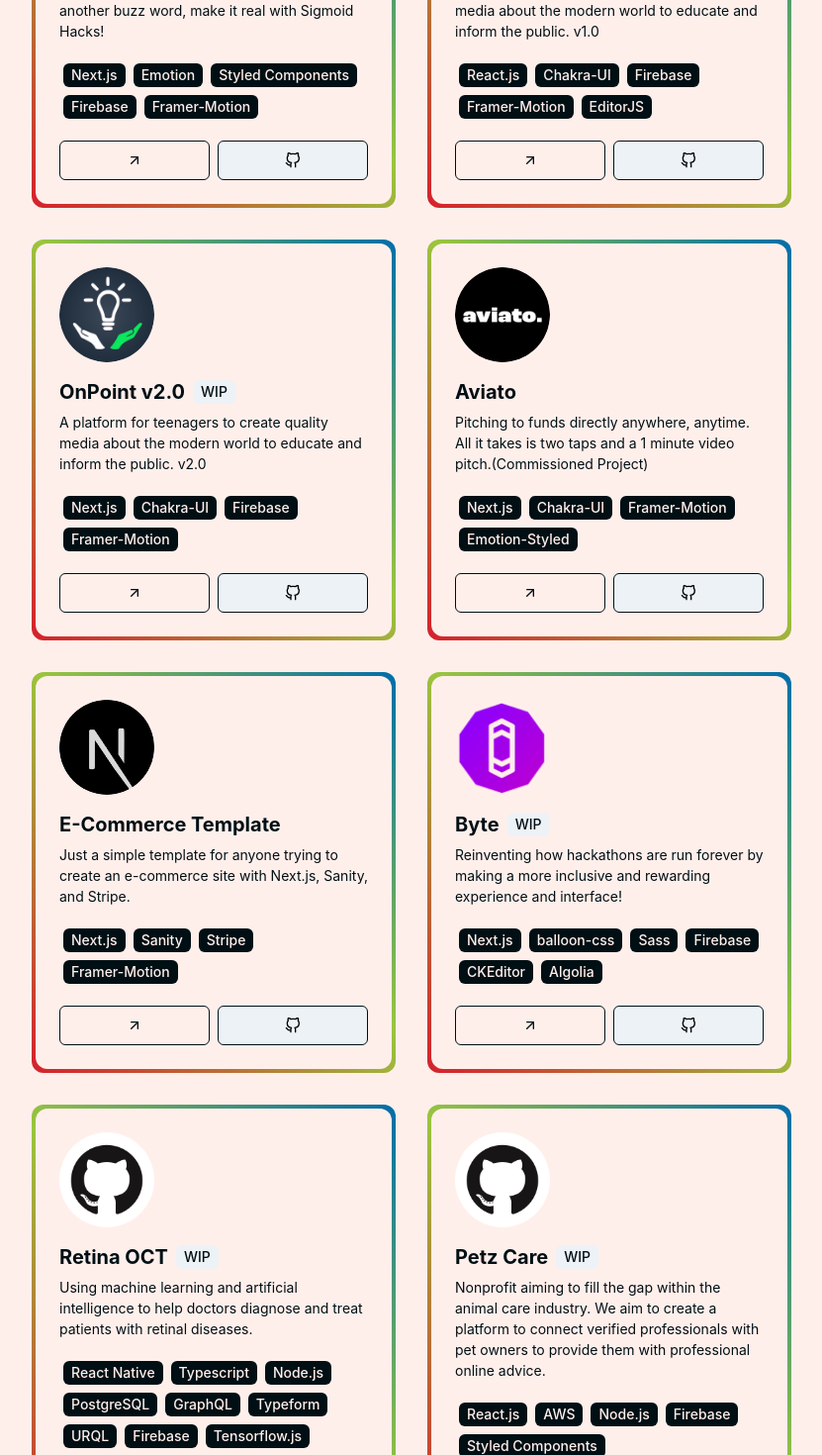
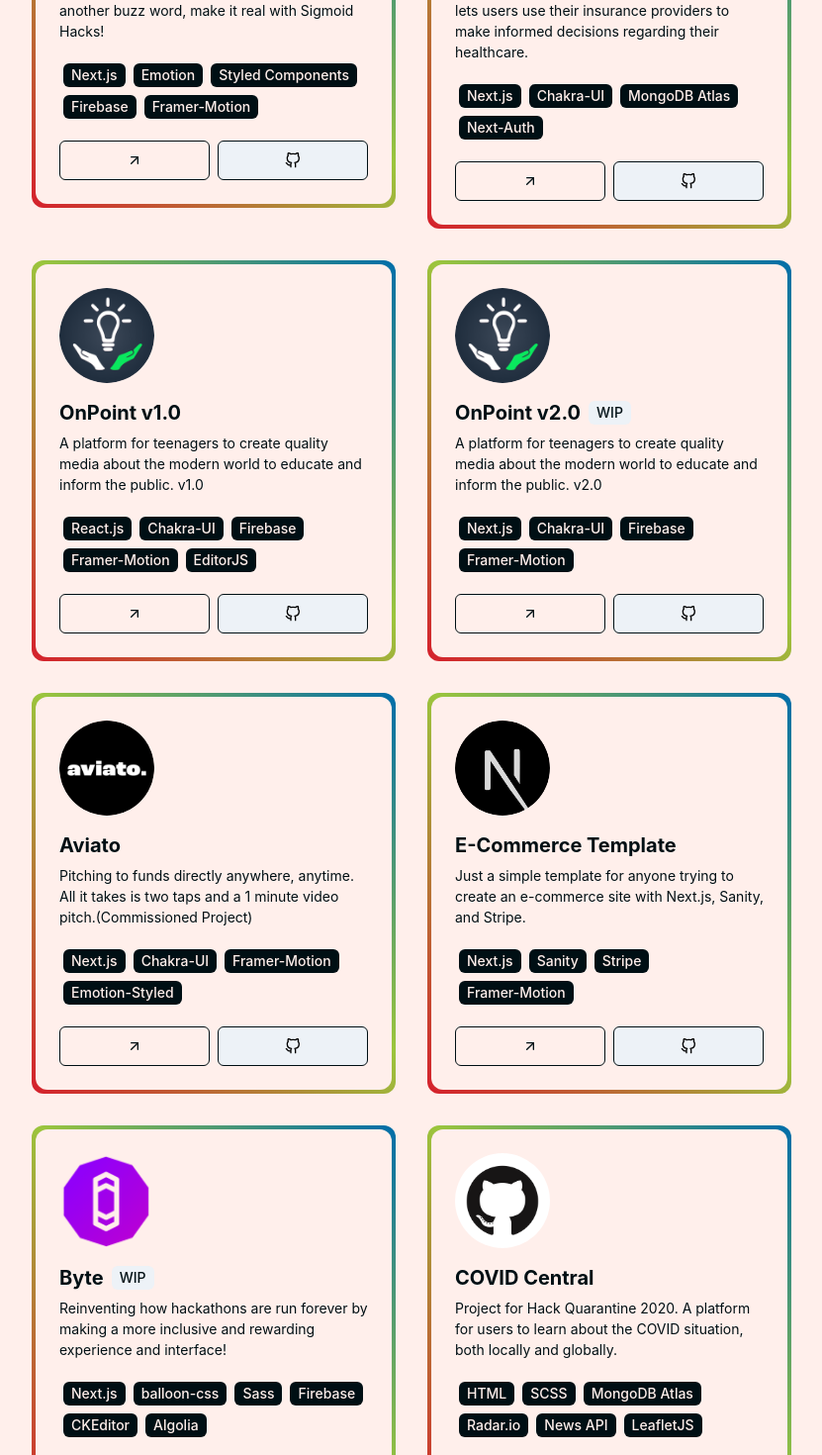
Before and after one commit to aditya1rawat/portfolio, a Next.js app: page /projects in a window 1280 px wide. Shown: the part 920-2390 px from the top of the page at 99% size, without its empty margins (224-1055 px from the left). Built offline with nearby package versions, Linux system fonts and the light colour scheme.

Commit message:
added insure-med

```diff
--- a/components/Projects/ProjectList/ProjectCard.tsx
+++ b/components/Projects/ProjectList/ProjectCard.tsx
@@ -30,6 +30,7 @@
 	text: string;
 	techArray: Array<string>;
 	wip: boolean;
+	deprecated: boolean;
 	live: string;
 	github: string;
 }
@@ -78,6 +79,11 @@
 								{props.wip ? (
 									<Tag size='md'>
 										<TagLabel>WIP</TagLabel>
+									</Tag>
+								) : null}
+								{props.deprecated ? (
+									<Tag size='md'>
+										<TagLabel>Deprecated</TagLabel>
 									</Tag>
 								) : null}
 							</Stack>
--- a/components/Projects/ProjectList/index.tsx
+++ b/components/Projects/ProjectList/index.tsx
@@ -43,6 +43,20 @@
 			wip: false,
 			live: 'https://sigmoidhackssite-oku05ryjt-aditya1rawat.vercel.app',
 			github: 'https://github.com/SigmoidHacks/site'
+		},
+		{
+			image: '/assets/images/worklogos/insuremed.png',
+			title: 'Insure-Med',
+			text: 'Project for HackOC 2023. Web application that lets users use their insurance providers to make informed decisions regarding their healthcare.',
+			tech: [
+				'Next.js',
+				'Chakra-UI',
+				'MongoDB Atlas',
+				'Next-Auth'
+			],
+			wip: false,
+			live: 'https://insure-med.vercel.app/',
+			github: 'https://github.com/aditya1rawat/Hack-Quarantine-2020-Project'
 		},
 		{
 			image: '/assets/images/worklogos/onpointlogo.png',
@@ -105,40 +119,20 @@
 		},
 		{
 			image: '/assets/images/worklogos/github.png',
-			title: 'Retina OCT',
-			text: 'Using machine learning and artificial intelligence to help doctors diagnose and treat patients with retinal diseases.',
+			title: 'COVID Central',
+			text: 'Project for Hack Quarantine 2020. A platform for users to learn about the COVID situation, both locally and globally.',
 			tech: [
-				'React Native',
-				'Typescript',
-				'Node.js',
-				'PostgreSQL',
-				'GraphQL',
-				'Typeform',
-				'URQL',
-				'Firebase',
-				'Tensorflow.js',
-				'Expo'
+				'HTML',
+				'SCSS',
+				'MongoDB Atlas',
+				'Radar.io',
+				'News API',
+				'LeafletJS'
 			],
-			wip: true,
-			live: '',
-			github: 'https://github.com/retinaoct'
+			wip: false,
+			live: 'https://covidcentral.netlify.com/',
+			github: 'https://github.com/aditya1rawat/Hack-Quarantine-2020-Project'
 		},
-		{
-			image: '/assets/images/worklogos/github.png',
-			title: 'Petz Care',
-			text: 'Nonprofit aiming to fill the gap within the animal care industry. We aim to create a platform to connect verified professionals with pet owners to provide them with professional online advice.',
-			tech: [
-				'React.js',
-				'AWS',
-				'Node.js',
-				'Firebase',
-				'Styled Components'
-			],
-			wip: true,
-			live: '',
-			github: ''
-		},
-
 		{
 			image: '/assets/images/worklogos/github.png',
 			title: 'Carbon (E)missions',
@@ -163,6 +157,41 @@
 			wip: false,
 			live: 'https://covidcentral.netlify.com/',
 			github: 'https://github.com/aditya1rawat/Hack-Quarantine-2020-Project'
+		},
+		{
+			image: '/assets/images/worklogos/github.png',
+			title: 'Retina OCT',
+			text: 'Using machine learning and artificial intelligence to help doctors diagnose and treat patients with retinal diseases.',
+			tech: [
+				'React Native',
+				'Typescript',
+				'Node.js',
+				'PostgreSQL',
+				'GraphQL',
+				'Typeform',
+				'URQL',
+				'Firebase',
+				'Tensorflow.js',
+				'Expo'
+			],
+			deprecated: true,
+			live: '',
+			github: ''
+		},
+		{
+			image: '/assets/images/worklogos/github.png',
+			title: 'Petz Care',
+			text: 'Nonprofit aiming to fill the gap within the animal care industry. We aim to create a platform to connect verified professionals with pet owners to provide them with professional online advice.',
+			tech: [
+				'React.js',
+				'AWS',
+				'Node.js',
+				'Firebase',
+				'Styled Components'
+			],
+			deprecated: true,
+			live: '',
+			github: ''
 		}
 	];
 
```
Also changed, not shown: public/assets/images/worklogos/insuremed.png (added).
